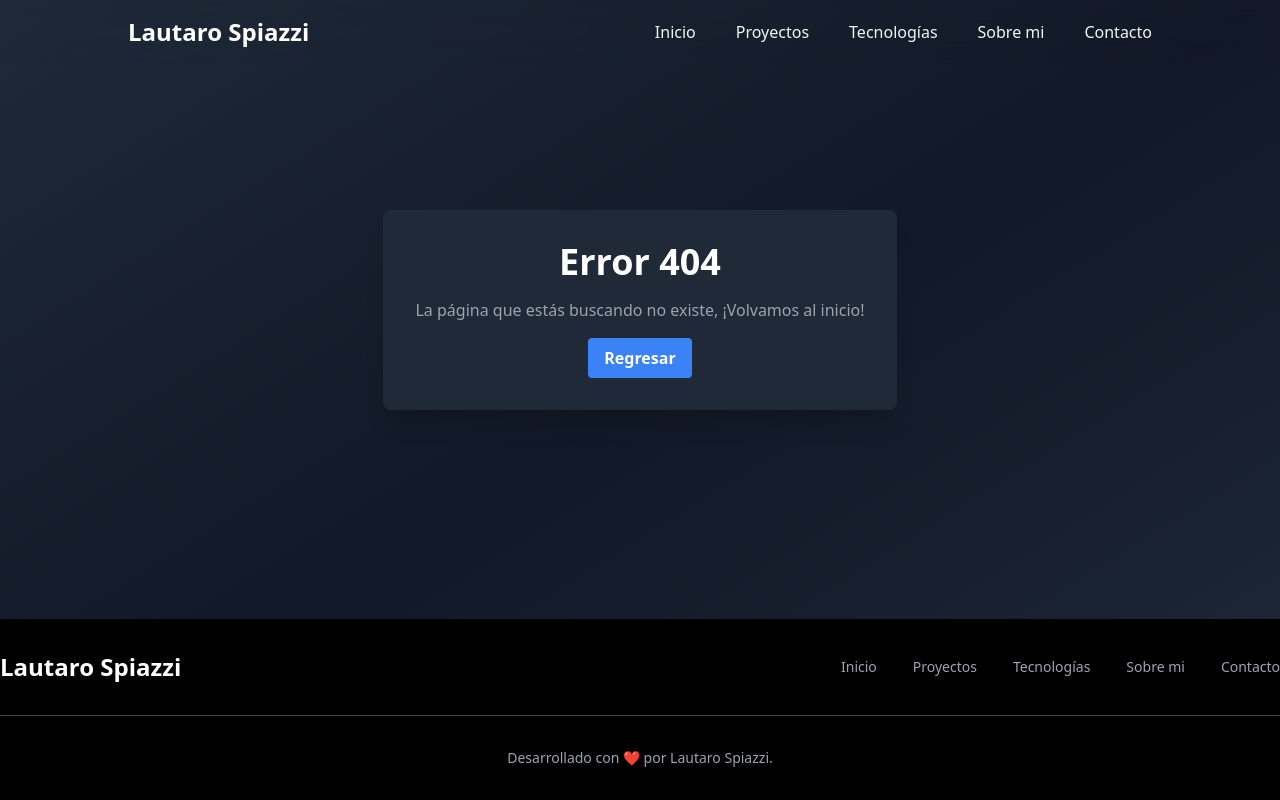
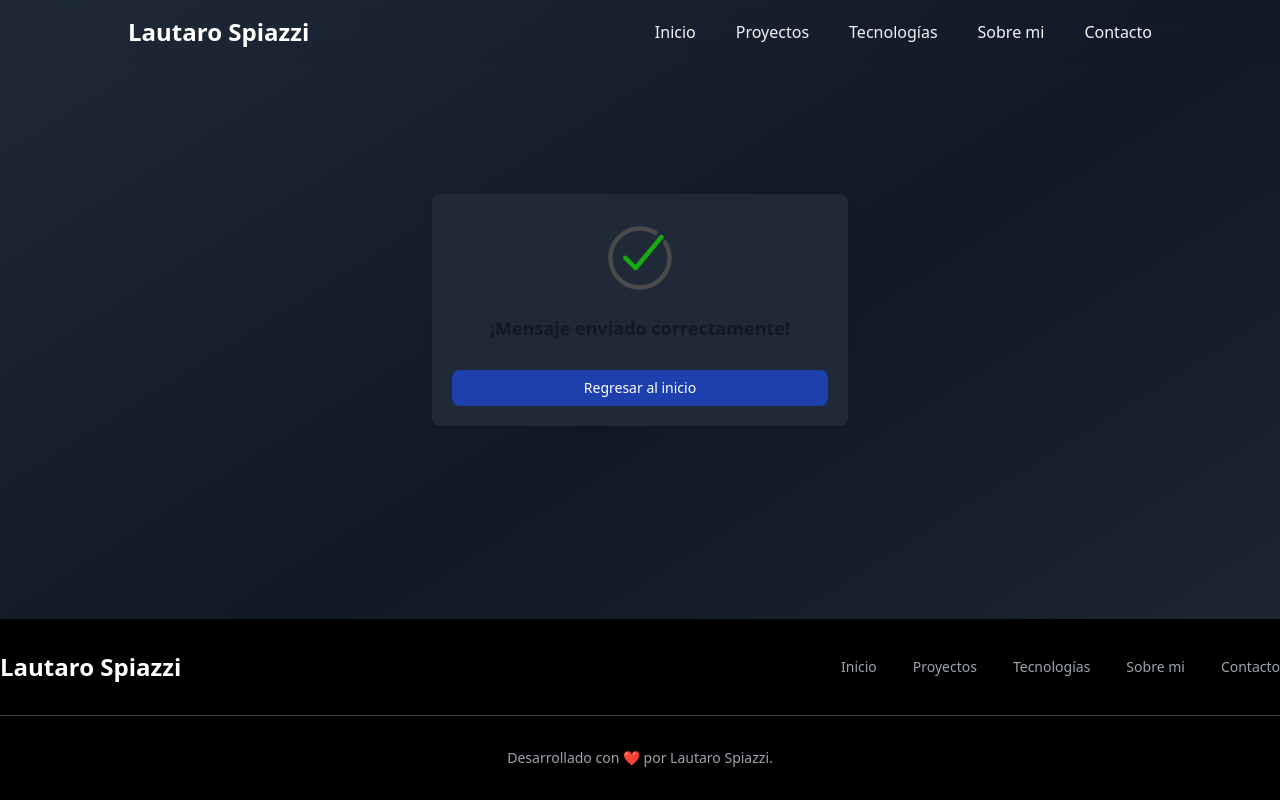
Before and after one commit to Hexpod604/Portfolio-Remaster, a Next.js app: page /success in a window 1280 px wide. Before the commit this address had no page. Built offline with nearby package versions, Linux system fonts and the light colour scheme.

Commit message:
Created succes page

```diff
--- /dev/null
+++ b/src/app/success/page.tsx
@@ -0,0 +1,75 @@
+import Navbar from "@/components/Navigation/Navbar/Navbar";
+import Link from "next/link";
+
+export default function SuccessPage() {
+  return (
+    <>
+      <header className="bg-black">
+        <Navbar></Navbar>
+      </header>
+
+      <main className="flex items-center justify-center">
+        <div
+          id="successModal"
+          tabIndex={-1}
+          className="overflow-y-auto overflow-x-hidden m-auto z-50 justify-center items-center w-full md:inset-0 md:h-full"
+        >
+          <div className="relative p-4 w-full max-w-md h-full md:h-auto m-auto">
+            <div className="relative p-4 text-center rounded-lg shadow bg-gray-800 sm:p-5 flex flex-col gap-3">
+              <svg
+                viewBox="0 0 117 117"
+                version="1.1"
+                xmlns="http://www.w3.org/2000/svg"
+                className="h-16 mx-auto my-3"
+                fill="#000000"
+              >
+                <g id="SVGRepo_bgCarrier" stroke-width="0"></g>
+                <g
+                  id="SVGRepo_tracerCarrier"
+                  stroke-linecap="round"
+                  stroke-linejoin="round"
+                ></g>
+                <g id="SVGRepo_iconCarrier">
+                  {" "}
+                  <title></title> <desc></desc> <defs></defs>{" "}
+                  <g
+                    fill="none"
+                    fill-rule="evenodd"
+                    id="Page-1"
+                    stroke="none"
+                    stroke-width="1"
+                  >
+                    {" "}
+                    <g fill-rule="nonzero" id="correct">
+                      {" "}
+                      <path
+                        d="M34.5,55.1 C32.9,53.5 30.3,53.5 28.7,55.1 C27.1,56.7 27.1,59.3 28.7,60.9 L47.6,79.8 C48.4,80.6 49.4,81 50.5,81 C50.6,81 50.6,81 50.7,81 C51.8,80.9 52.9,80.4 53.7,79.5 L101,22.8 C102.4,21.1 102.2,18.5 100.5,17 C98.8,15.6 96.2,15.8 94.7,17.5 L50.2,70.8 L34.5,55.1 Z"
+                        fill="#17AB13"
+                        id="Shape"
+                      ></path>{" "}
+                      <path
+                        d="M89.1,9.3 C66.1,-5.1 36.6,-1.7 17.4,17.5 C-5.2,40.1 -5.2,77 17.4,99.6 C28.7,110.9 43.6,116.6 58.4,116.6 C73.2,116.6 88.1,110.9 99.4,99.6 C118.7,80.3 122,50.7 107.5,27.7 C106.3,25.8 103.8,25.2 101.9,26.4 C100,27.6 99.4,30.1 100.6,32 C113.1,51.8 110.2,77.2 93.6,93.8 C74.2,113.2 42.5,113.2 23.1,93.8 C3.7,74.4 3.7,42.7 23.1,23.3 C39.7,6.8 65,3.9 84.8,16.2 C86.7,17.4 89.2,16.8 90.4,14.9 C91.6,13 91,10.5 89.1,9.3 Z"
+                        fill="#4A4A4A"
+                        id="Shape"
+                      ></path>{" "}
+                    </g>{" "}
+                  </g>{" "}
+                </g>
+              </svg>
+              <p className="mb-4 text-lg font-semibold text-gray-900 dark:text-white">
+                ¡Mensaje enviado correctamente!
+              </p>
+              <Link
+                data-modal-toggle="successModal"
+                href="/"
+                className="py-2 px-3 text-sm font-medium text-center text-white rounded-lg bg-blue-800 hover:bg-blue-900 focus:outline-none"
+              >
+                Regresar al inicio
+              </Link>
+            </div>
+          </div>
+        </div>
+      </main>
+    </>
+  );
+}
```
